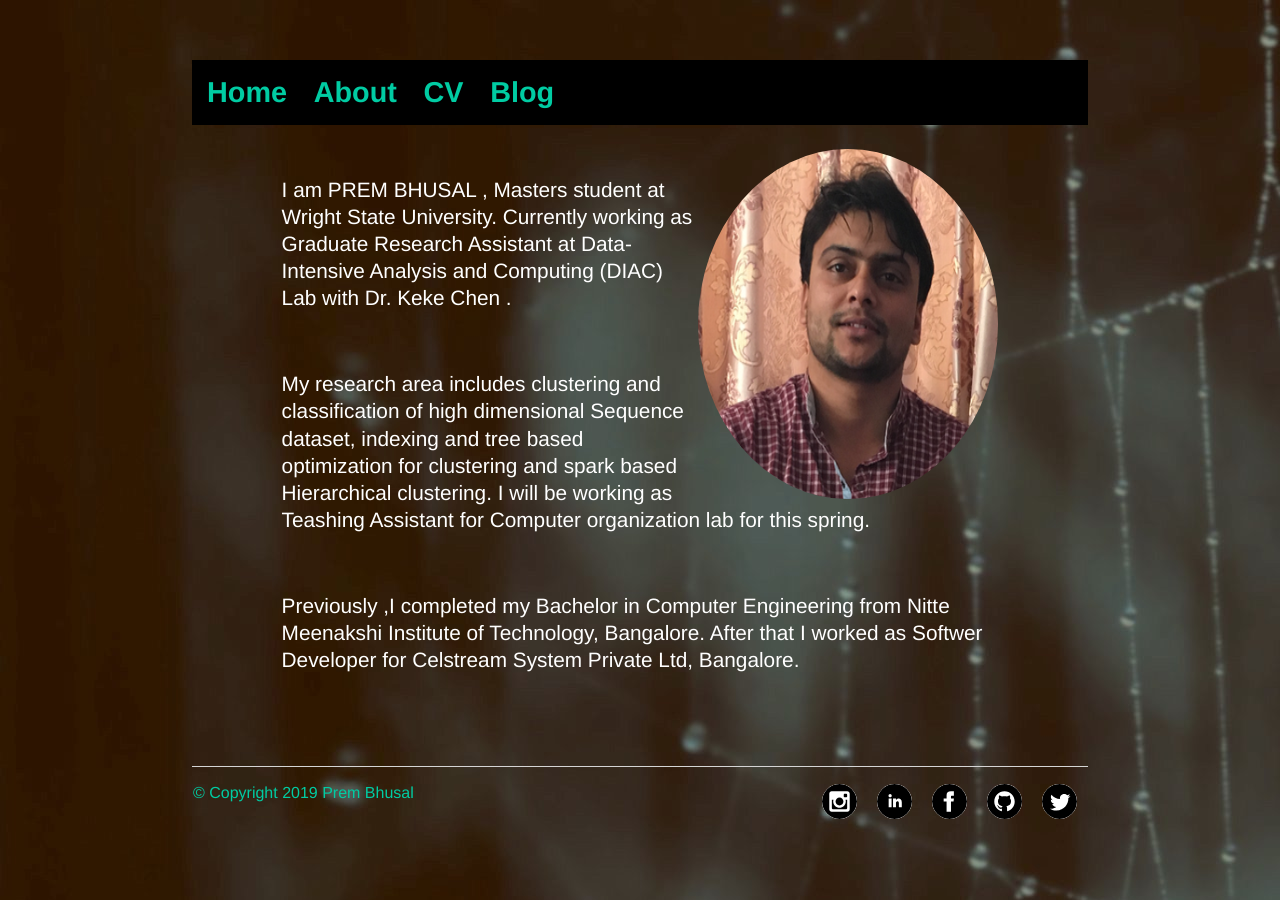
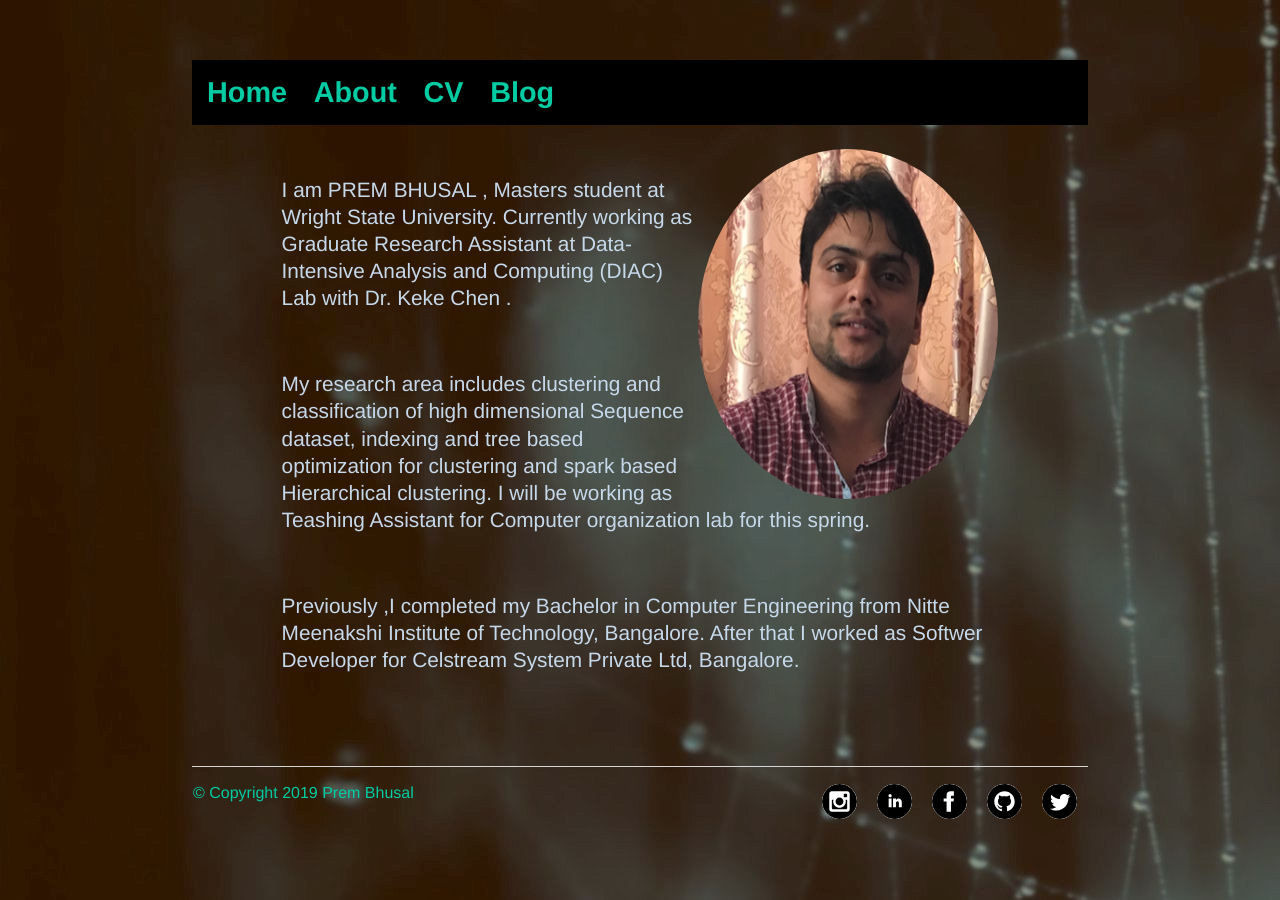
Before and after one commit to prembhusal/prembhusalWebsite, a Jekyll site: the page built from index.html, in a window 1280 px wide. Built offline with Jekyll 4.4.1, drawn with Linux system fonts in a browser that asks for light colours.

Commit message:
Update main.css

```diff
--- a/css/main.css
+++ b/css/main.css
@@ -47,19 +47,19 @@ p {
     font-size: 1.3em;
     line-height: 1.3em;
     font-family:'Helvetica', 'Arial', 'Sans-Serif';
-    color: #FFFFFF;
+    color: #c6d9eb;
 }
 b {
     font-size: 1.2em;
     line-height: 1.2em;
     font-family:'Helvetica', 'Arial', 'Sans-Serif';
-    color: #c6d9eb;
+    color: #9fbedf;
 }
 li {
     font-size: 1.2em;
     line-height: 1.2em;
     font-family:'Helvetica', 'Arial', 'Sans-Serif';
-    color: #c6d9eb;
+    color: #9fbedf;
 }
 br {
     font-size: 0.8em;
```
